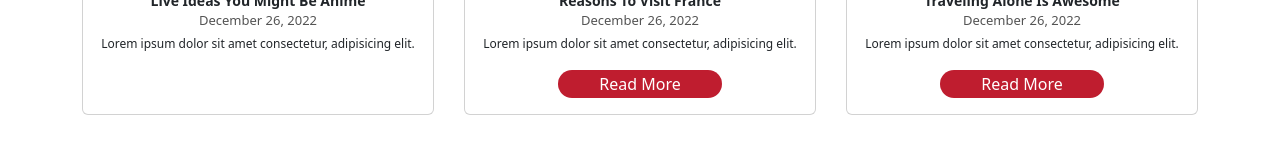
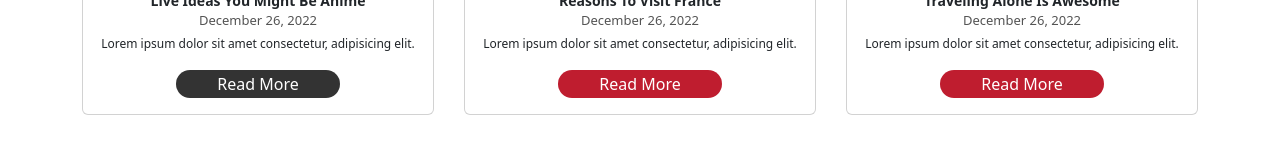
Before and after one commit to Beniamino-Soccio/proj-html-vuejs, a Vue app: page / in a window 1280 px wide. In both pictures the pointer is over the button 257 px from the left and 2396 px from the top of the page. Shown: the part 2313-2473 px from the top of the page. Built offline with nearby package versions, Linux system fonts and the light colour scheme; grey boxes are pictures that could not be loaded.

Commit message:
fixed hover button

```diff
--- a/src/components/MainPost.vue
+++ b/src/components/MainPost.vue
@@ -210,6 +210,10 @@ body {
   padding: 1px 40px;
 }
 
+.read-more:hover {
+  background-color: #333333;
+}
+
 .first-topic,
 .second-topic {
   top: 10px;
```
